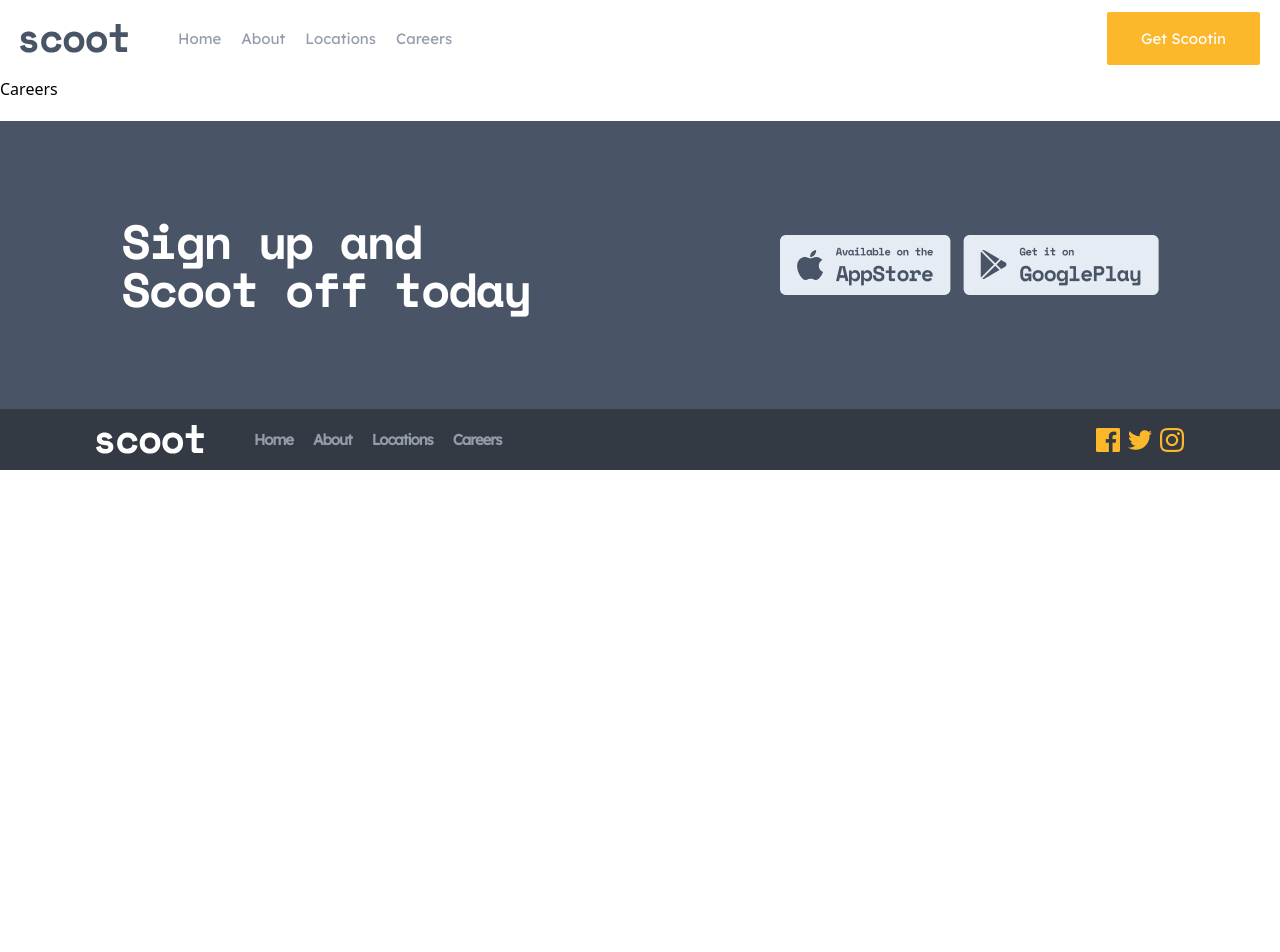
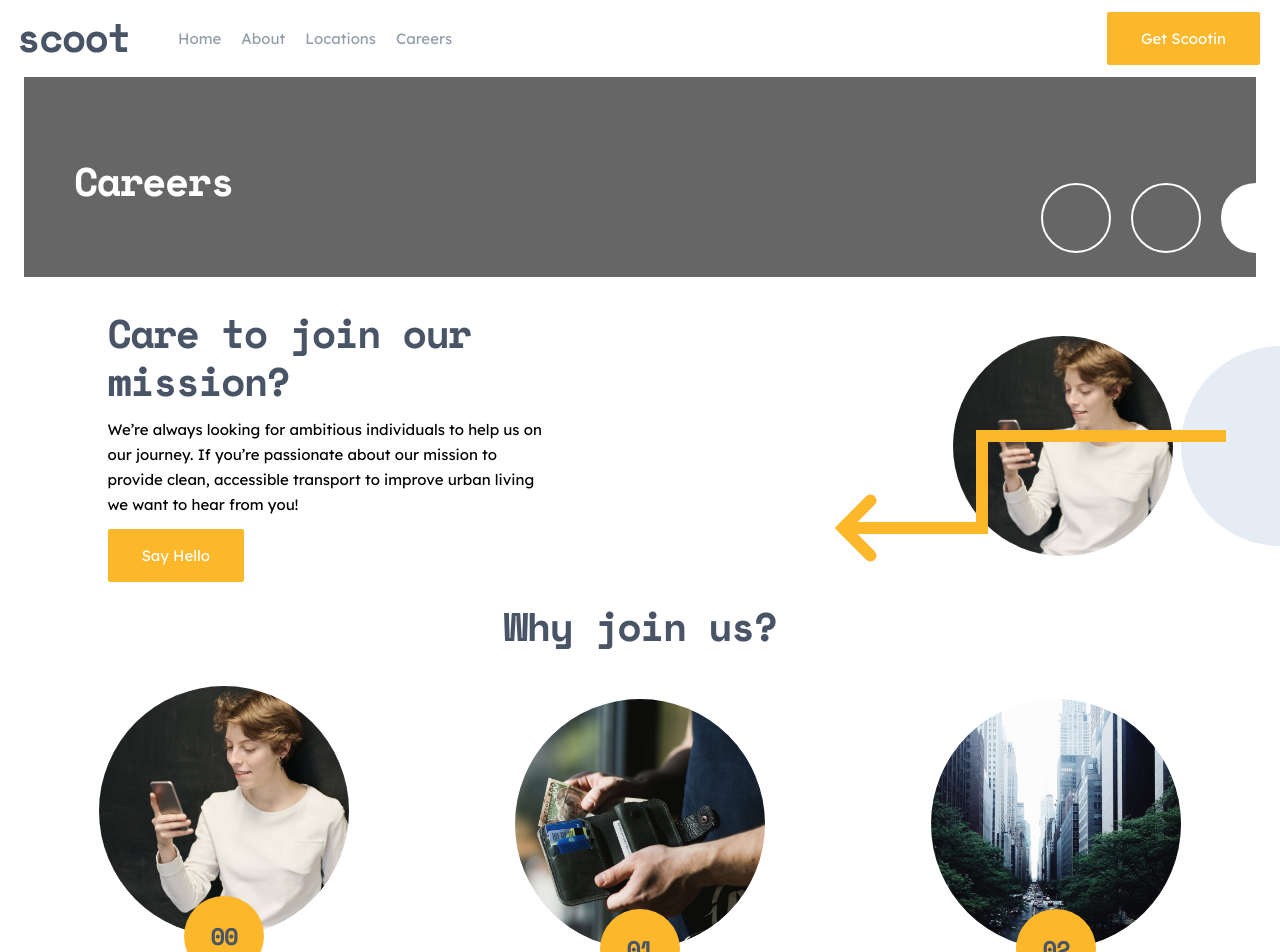
Before and after one commit to sathuli2710/scoot-web, a React (Vite) app: page /careers in a window 1280 px wide. Shown: the top 952 px of the page. Before the commit the page ends 800 px from the top, so only its background shows below. Built offline with nearby package versions, Linux system fonts and the light colour scheme; the HTML template or start-up script is replaced by a standard one.

Commit message:
locations and careers page done

```diff
--- a/src/components/GridSection.tsx
+++ b/src/components/GridSection.tsx
@@ -8,18 +8,15 @@ type GridSectionCompProps = {
   description: string;
   btntext?: string;
   imgSrc: string;
-  isInverse: boolean;
+  isInverse?: boolean;
   isButton?: boolean;
 };
 
 export const GridSectionComp = ({
-  title = "Easy to use riding telemetry",
-  description = `The Scoot app is available with riding telemetry. This means it can
-  show you your average speed, how long you've been using the scooter,
-  your traveling distance, and many more things all in an easy to use
-  app.`,
-  btntext = "Learn More",
-  imgSrc = personwithmobile,
+  title = "",
+  description = "",
+  btntext = "",
+  imgSrc = "",
   isInverse = false,
   isButton = true,
 }: GridSectionCompProps) => {
@@ -56,7 +53,7 @@ export const GridSectionComp = ({
         </div>
       </div>
       <div className="lg:w-[445px] w-[250px] flex flex-col gap-y-3 lg:items-start items-center text-center lg:text-start">
-        <h3 className="text-h3 w-full">{title}</h3>
+        <h3 className="text-h3 w-full text-darknavy">{title}</h3>
         <p className="text-body w-full">{description}</p>
         {isButton && <Button btnText={btntext} variant="filled" />}
       </div>
--- a/src/components/HeroComp.tsx
+++ b/src/components/HeroComp.tsx
@@ -11,7 +11,7 @@ const HeroComp = () => {
           </h1>
           <div className="lg:flex lg:items-center lg:gap-x-10 lg:ml-[-100px]">
             <div className="w-[150px] h-3 bg-yellow lg:block hidden"></div>
-            <p className="lg:w-[400px] md:w-[300px] text-body text-white  ml-0 text-center lg:text-start">
+            <p className="lg:w-[400px] md:w-[300px] text-body text-white ml-0 text-center lg:text-start">
               Scoot takes the hassle out of urban mobility. Our bikes are placed
               in convenient locations in each of our cities. Use our app to
               locate the nearest bike, unlock it with a tap, and you’re away!
--- /dev/null
+++ b/src/components/JobPost.tsx
@@ -0,0 +1,20 @@
+import Button from "./Button";
+
+type JobPostProps = {
+  title: string;
+  location: string;
+};
+
+const JobPost = ({ title = "", location = "" }: JobPostProps) => {
+  return (
+    <div className="w-full bg-snow p-6 text-darknavy flex flex-col md:flex-row justify-between items-center gap-y-3">
+      <div className="text-center md:text-start">
+        <h4 className="text-h4">{title}</h4>
+        <p className="text-body">{location}</p>
+      </div>
+      <Button variant="filled" btnText="Apply" className="w-full md:w-auto" />
+    </div>
+  );
+};
+
+export default JobPost;
--- a/src/components/PageHeadingComp.tsx
+++ b/src/components/PageHeadingComp.tsx
@@ -1,3 +1,5 @@
+import CircleDesign from "./CircleDesign";
+
 const PageHeadingComp = ({ bgSrc = "", title = "" }) => {
   return (
     <div
@@ -6,6 +8,9 @@ const PageHeadingComp = ({ bgSrc = "", title = "" }) => {
       <h3 className="w-full lg:w-max absolute top-[80px] lg:left-[50px] z-100 text-white text-h3 opacity-100 lg:text-start text-center">
         {title}
       </h3>
+      <div className="hidden absolute bottom-6 -right-[35px] md:flex md:gap-x-5 md:items-center">
+        <CircleDesign />
+      </div>
     </div>
   );
 };
--- /dev/null
+++ b/src/constants/careersPageData.ts
@@ -0,0 +1,32 @@
+export const jobs = [
+  {
+    id: 1,
+    title: "General Manager",
+    location: "Jakarta, Indonesia",
+  },
+  {
+    id: 2,
+    title: "UI/UX Designer",
+    location: "Yokohama, Japan",
+  },
+  {
+    id: 3,
+    title: "Blog Content Copywriter",
+    location: "New York, United States",
+  },
+  {
+    id: 4,
+    title: "Graphic Designer",
+    location: "New York, United States",
+  },
+  {
+    id: 5,
+    title: "Fleet Supervisor",
+    location: "Jakarta, Indonesia",
+  },
+  {
+    id: 6,
+    title: "UX Analyst",
+    location: "Jakarta, Indonesia",
+  },
+];
--- a/src/pages/Careers.tsx
+++ b/src/pages/Careers.tsx
@@ -1,5 +1,44 @@
+import { personwithmobile } from "../assets";
+import { GridSectionComp } from "../components/GridSection";
+import JobPost from "../components/JobPost";
+import PageHeadingComp from "../components/PageHeadingComp";
+import Value from "../components/Value";
+import { valuesData } from "../constants/aboutPageData";
+import { jobs } from "../constants/careersPageData";
+
 const Careers: React.FC = () => {
-  return <div>Careers</div>;
+  return (
+    <main className="px-6">
+      <PageHeadingComp title="Careers" bgSrc="/aboutBg.png" />
+      <GridSectionComp
+        title="Care to join our mission?"
+        description="We’re always looking for ambitious individuals to help us on our journey. If you’re passionate about our mission to provide clean, accessible transport to improve urban living we want to hear from you!"
+        imgSrc={personwithmobile}
+        btntext="Say Hello"
+      />
+      <h3 className="text-h3 text-darknavy text-center my-5">Why join us?</h3>
+      <div className="flex flex-col lg:flex-row items-center justify-around gap-4">
+        {valuesData.map((valueData, idx) => (
+          <Value
+            key={valueData?.id}
+            title={valueData?.title}
+            description={valueData?.description}
+            imgSrc={valueData?.imgSrc}
+            number={idx}
+          />
+        ))}
+      </div>
+      <div className="flex flex-col justify-center items-center w-full gap-y-6">
+        {jobs.map((jobData) => (
+          <JobPost
+            key={jobData?.id}
+            title={jobData?.title}
+            location={jobData?.location}
+          />
+        ))}
+      </div>
+    </main>
+  );
 };
 
 export default Careers;
--- a/src/pages/Locations.tsx
+++ b/src/pages/Locations.tsx
@@ -1,5 +1,19 @@
+import Button from "../components/Button";
+
 const Locations: React.FC = () => {
-  return <div>Locations</div>;
+  return (
+    <main className="px-6">
+      <div className="flex flex-col lg:flex-row justify-between items-center gap-y-5 text-center lg:text-start">
+        <h3 className="text-h3 text-darknavy">Your City Not Listed?</h3>
+        <p className="text-body text-dimgrey xl:w-[400px] lg:w-[330px] md:w-[80%] w-full">
+          If you’d like to see Scoot in your hometown, be sure to let us know.
+          We track requests and plan launches based on demand. Feel free to
+          message us by clicking the link or messaging us on social.
+        </p>
+        <Button variant="filled" btnText="Message Us" />
+      </div>
+    </main>
+  );
 };
 
 export default Locations;
--- a/src/styles/Navbar.css
+++ b/src/styles/Navbar.css
@@ -1,8 +1,8 @@
 .slider-height {
   min-height: calc(100% - 53px);
-  /* min-height: calc(-webkit-fill-available - 53px);
-  min-height: calc(fill-available - 53px); */
-  /* min-height: --webkit-fill-available; */
+  min-height: calc(-webkit-fill-available - 53px);
+  min-height: calc(fill-available - 53px);
+  min-height: --webkit-fill-available;
 }
 
 /* .lock-screen-overlay {
--- a/src/types/Button.d.ts
+++ b/src/types/Button.d.ts
@@ -1,6 +1,6 @@
 import React from "react";
 
 export type ButtonProps = {
-  variant: "filled" | "outlined";
+  variant?: "filled" | "outlined";
   btnText: string;
 } & React.ComponentPropsWithoutRef<"button">;
```
